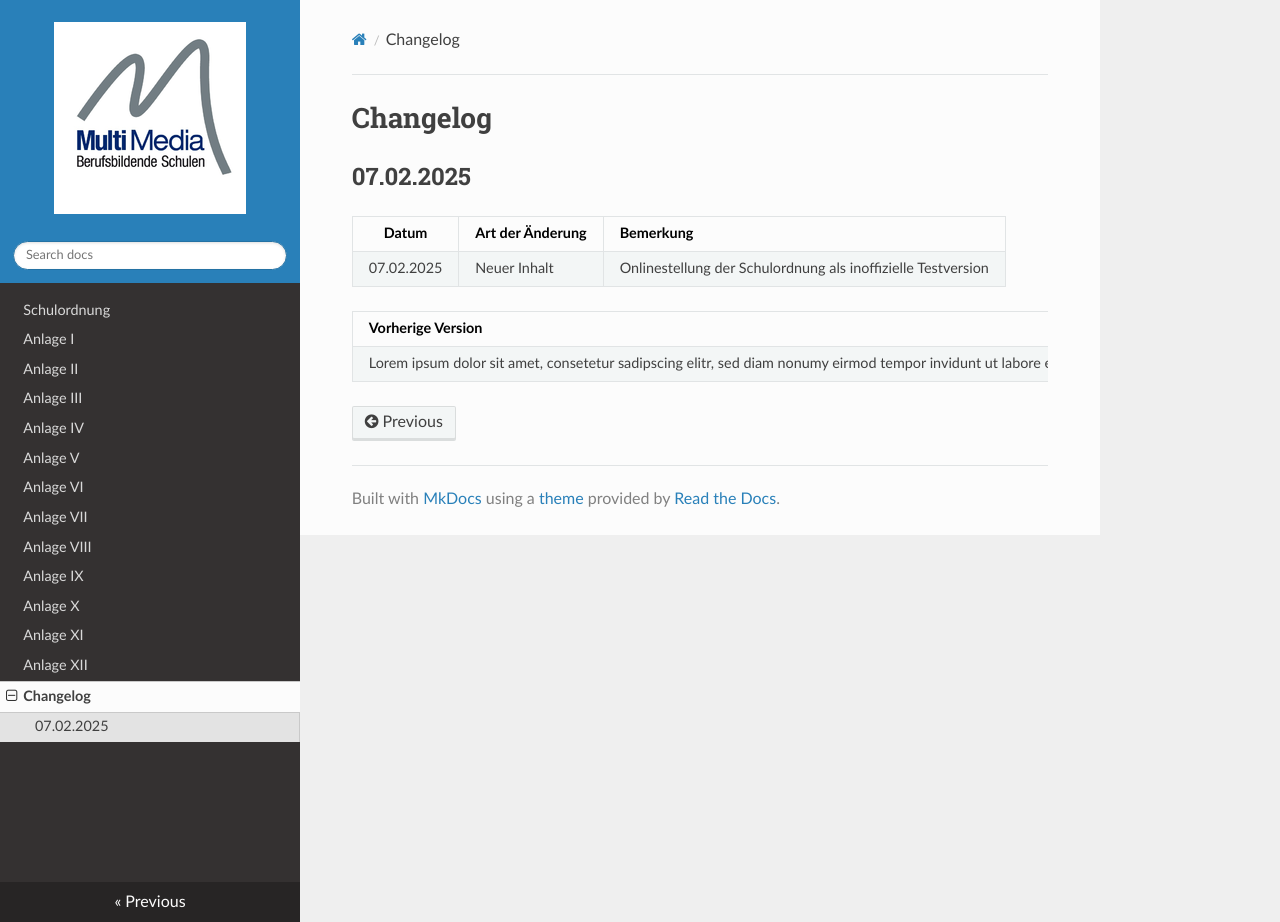
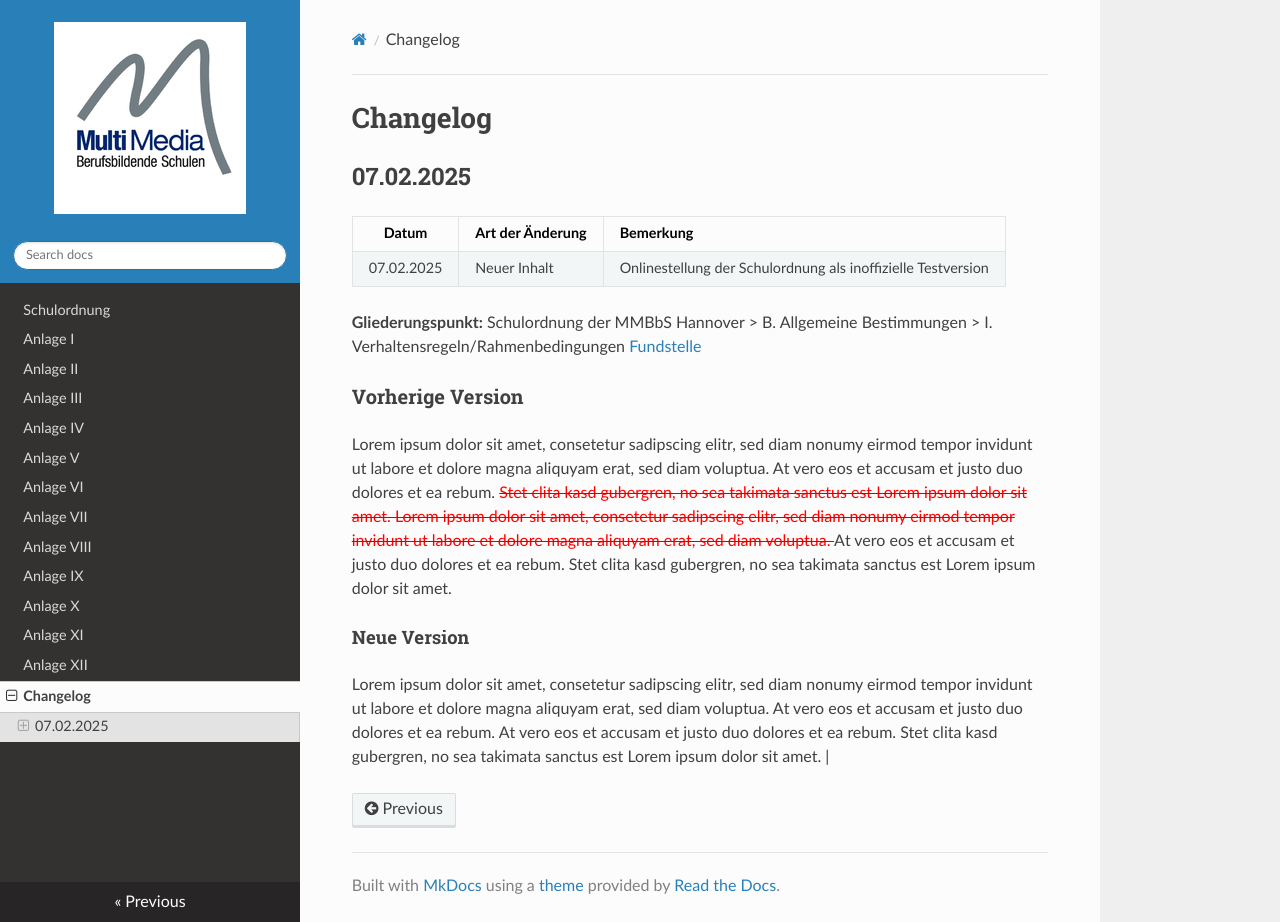
Before and after one commit to herr-nm/MMBbS_Schulordnung, an MkDocs documentation site: the page built from docs/changelog.md, in a window 1280 px wide and 922 px high. Built offline with MkDocs 1.6.1, drawn with Linux system fonts in a browser that asks for light colours; nearby versions of some CDN libraries.

Commit message:
Changelog Beispiel

```diff
--- a/docs/changelog.md
+++ b/docs/changelog.md
@@ -6,6 +6,14 @@
 | :---:      | :---             | :---                                                         |
 | 07.02.2025 | Neuer Inhalt     | Onlinestellung der Schulordnung als inoffizielle Testversion |
 
-| Vorherige Version | Neue Version  |
-| :---              | :---          |
-| Lorem ipsum dolor sit amet, consetetur sadipscing elitr, sed diam nonumy eirmod tempor invidunt ut labore et dolore magna aliquyam erat, sed diam voluptua. At vero eos et accusam et justo duo dolores et ea rebum. <s><span style="color:red"> Stet clita kasd gubergren, no sea takimata sanctus est Lorem ipsum dolor sit amet. Lorem ipsum dolor sit amet, consetetur sadipscing elitr, sed diam nonumy eirmod tempor invidunt ut labore et dolore magna aliquyam erat, sed diam voluptua. </span></s> At vero eos et accusam et justo duo dolores et ea rebum. Stet clita kasd gubergren, no sea takimata sanctus est Lorem ipsum dolor sit amet. | Lorem ipsum dolor sit amet, consetetur sadipscing elitr, sed diam nonumy eirmod tempor invidunt ut labore et dolore magna aliquyam erat, sed diam voluptua. At vero eos et accusam et justo duo dolores et ea rebum. At vero eos et accusam et justo duo dolores et ea rebum. Stet clita kasd gubergren, no sea takimata sanctus est Lorem ipsum dolor sit amet. |
+**Gliederungspunkt:** Schulordnung der MMBbS Hannover > B. Allgemeine Bestimmungen > I. Verhaltensregeln/Rahmenbedingungen
+[Fundstelle](index.php#i-verhaltensregelnrahmenbedingungen)
+
+### Vorherige Version
+
+Lorem ipsum dolor sit amet, consetetur sadipscing elitr, sed diam nonumy eirmod tempor invidunt ut labore et dolore magna aliquyam erat, sed diam voluptua. At vero eos et accusam et justo duo dolores et ea rebum. <s><span style="color:red"> Stet clita kasd gubergren, no sea takimata sanctus est Lorem ipsum dolor sit amet. Lorem ipsum dolor sit amet, consetetur sadipscing elitr, sed diam nonumy eirmod tempor invidunt ut labore et dolore magna aliquyam erat, sed diam voluptua. </span></s> At vero eos et accusam et justo duo dolores et ea rebum. Stet clita kasd gubergren, no sea takimata sanctus est Lorem ipsum
+dolor sit amet.
+
+#### Neue Version
+
+Lorem ipsum dolor sit amet, consetetur sadipscing elitr, sed diam nonumy eirmod tempor invidunt ut labore et dolore magna aliquyam erat, sed diam voluptua. At vero eos et accusam et justo duo dolores et ea rebum. At vero eos et accusam et justo duo dolores et ea rebum. Stet clita kasd gubergren, no sea takimata sanctus est Lorem ipsum dolor sit amet. |
```
